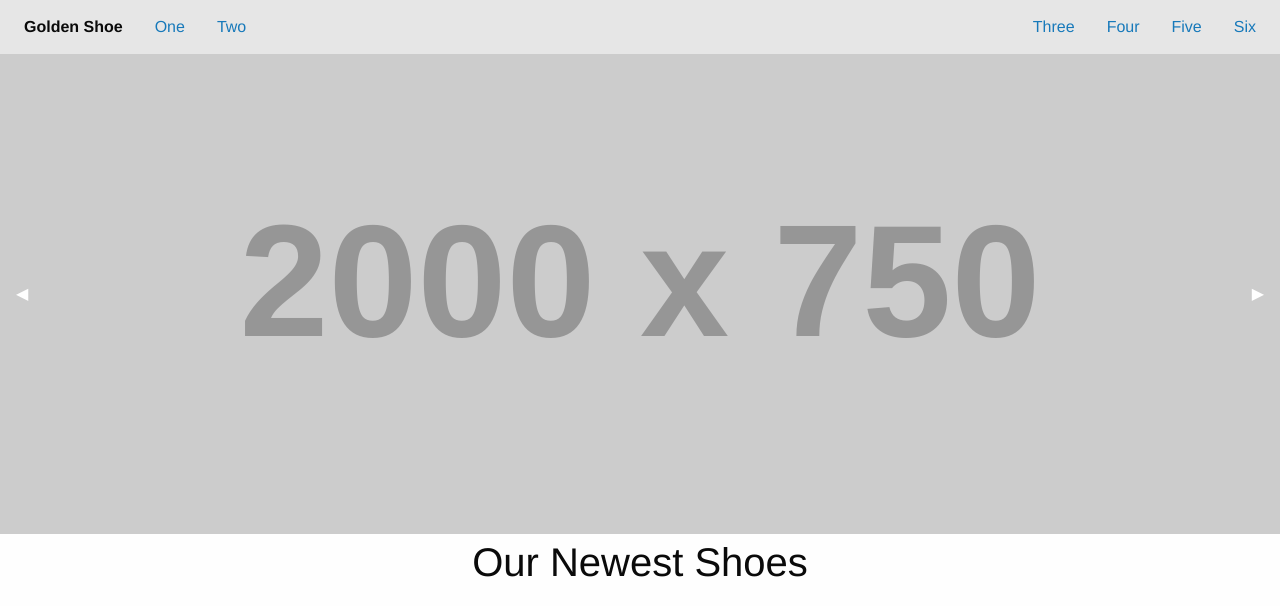
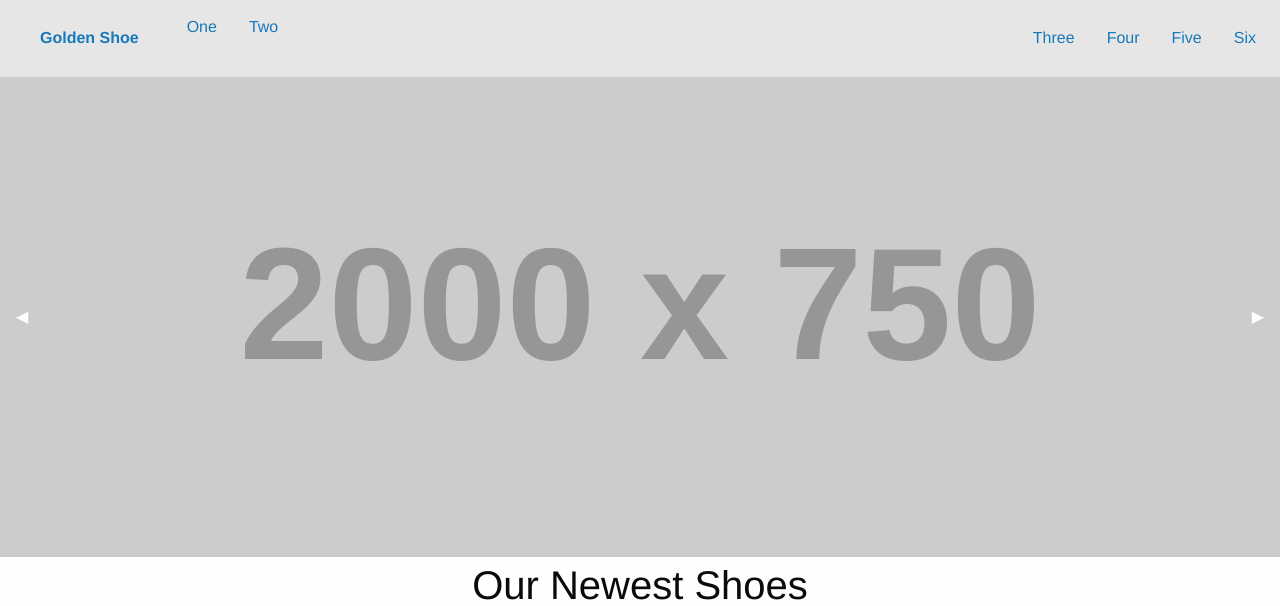
Before and after one commit to Jim-Walk/goldenShoe, a Flask app: page / in a window 1280 px wide. Shown: the top 606 px of the page. Run offline with Flask 2, Linux system fonts and the light colour scheme; grey boxes labelled with a size stand in for pictures from a placeholder-image service; data that the repository does not hold is empty; some libraries are stand-ins or nearby versions.

Commit message:
update header

```diff
--- a/templates/base.html
+++ b/templates/base.html
@@ -12,7 +12,7 @@
     <div class="top-bar">
       <div class="top-bar-left">
         <ul class="menu">
-          <li class="menu-text">Golden Shoe</li>
+            <li class="menu-text"><a href="/">Golden Shoe</a></li>
           <li><a href="#">One</a></li>
           <li><a href="#">Two</a></li>
         </ul>
```
